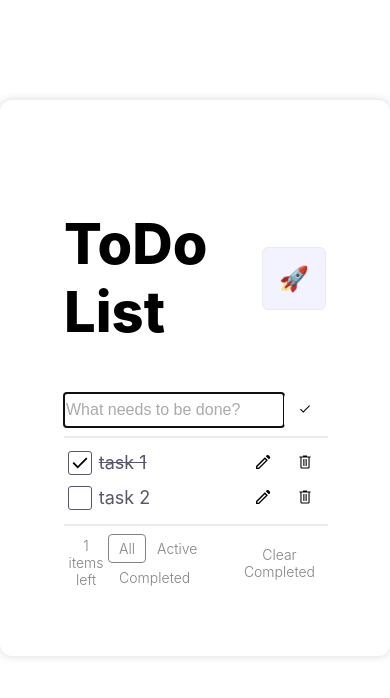
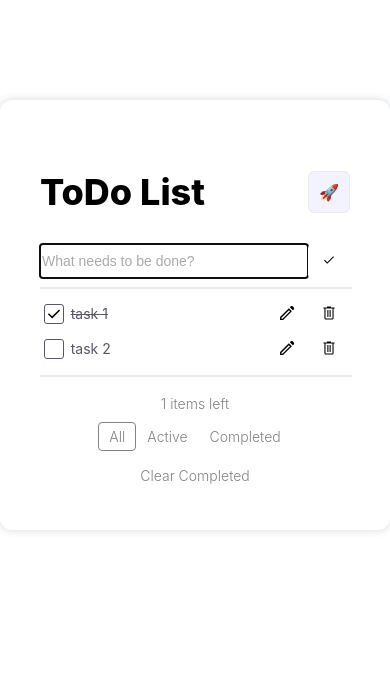
Before and after one commit to AnnaIgnatova/mindbox, a React (Create React App) app in the folder todo-app/: page / in a window 390 px wide. Shown: the top 698 px of the page. Built offline with nearby package versions, Linux system fonts and the light colour scheme.

Commit message:
feat: add media queries

```diff
--- a/todo-app/src/App.css
+++ b/todo-app/src/App.css
@@ -14,3 +14,10 @@
   border: 1px solid #ebebeb;
   width: 100%;
 }
+
+@media screen and (max-width: 650px) {
+  .todo-wrapper {
+    max-width: 400px;
+    padding: 40px;
+  }
+}
--- a/todo-app/src/components/Footer/index.tsx
+++ b/todo-app/src/components/Footer/index.tsx
@@ -21,7 +21,9 @@ export const Footer: React.FC<FooterProps> = ({
 }) => {
   return (
     <div className="footer">
-      <TextBlock>{leftItemsCount} items left</TextBlock>
+      <div>
+        <TextBlock>{leftItemsCount} items left</TextBlock>
+      </div>
       <div>
         {LIST_LABELS.map((label) => (
           <Button
@@ -33,7 +35,9 @@ export const Footer: React.FC<FooterProps> = ({
           </Button>
         ))}
       </div>
-      <Button onClick={clearCompletedTasks}>Clear Completed</Button>
+      <div>
+        <Button onClick={clearCompletedTasks}>Clear Completed</Button>
+      </div>
     </div>
   );
 };
--- a/todo-app/src/components/Footer/style.css
+++ b/todo-app/src/components/Footer/style.css
@@ -2,4 +2,14 @@
   display: flex;
   justify-content: space-between;
   align-items: center;
+  flex-wrap: wrap;
 }
+
+@media screen and (max-width: 650px) {
+  .footer {
+    flex-direction: column;
+  }
+  .footer > div {
+    margin-top: 10px;
+  }
+}
--- a/todo-app/src/components/Header/style.css
+++ b/todo-app/src/components/Header/style.css
@@ -19,3 +19,22 @@
   font-weight: 800;
   line-height: normal;
 }
+
+@media screen and (max-width: 650px) {
+  .header > h2 {
+    font-size: 36px;
+  }
+  .header > div {
+    padding: 10px;
+    font-size: 16px;
+  }
+}
+
+@media screen and (max-width: 350px) {
+  .header {
+    flex-direction: column-reverse;
+  }
+  .header > h2 {
+    font-size: 24px;
+  }
+}
--- a/todo-app/src/components/TodoContainer/TodoItem/index.tsx
+++ b/todo-app/src/components/TodoContainer/TodoItem/index.tsx
@@ -1,4 +1,4 @@
-import { ReactNode, useState } from "react";
+import { useState } from "react";
 
 import "./style.css";
 import { Button } from "../../UI/Button";
@@ -7,7 +7,6 @@ import { DeleteIcon } from "../../../assets/icons/DeleteIcon";
 import { Checkbox } from "../../UI/Checkbox";
 import { TodoItem } from "../../../types/todoList";
 import { TextInput } from "../../UI/TextInput";
-import { useTodoList } from "../../../hooks/useTodoList";
 
 interface TodoListItemProps {
   data: TodoItem;
--- a/todo-app/src/components/TodoContainer/index.tsx
+++ b/todo-app/src/components/TodoContainer/index.tsx
@@ -1,6 +1,7 @@
 import { TodoItem } from "../../types/todoList";
 import { TextBlock } from "../UI/TextBlock";
 import { TodoListItem } from "./TodoItem";
+import "./style.css";
 
 interface TodoContainerProps {
   currentTodoList: TodoItem[];
@@ -16,7 +17,7 @@ export const TodoContainer: React.FC<TodoContainerProps> = ({
   editTodoItem,
 }) => {
   return (
-    <div>
+    <div className="todo-list">
       {currentTodoList.length ? (
         currentTodoList.map((data) => (
           <TodoListItem
--- /dev/null
+++ b/todo-app/src/components/TodoContainer/style.css
@@ -0,0 +1,9 @@
+.todo-list {
+  max-height: 40vh;
+  overflow-y: auto;
+}
+@media screen and (max-width: 560px) {
+  .todo-list {
+    max-height: 30vh;
+  }
+}
--- a/todo-app/src/components/UI/Checkbox/style.css
+++ b/todo-app/src/components/UI/Checkbox/style.css
@@ -33,3 +33,13 @@
 .checkbox-container.checked span {
   text-decoration: line-through;
 }
+
+@media screen and (max-width: 650px) {
+  .checkbox {
+    width: 20px;
+    height: 20px;
+  }
+  .checkbox-container span {
+    font-size: 14px;
+  }
+}
--- a/todo-app/src/components/UI/TextInput/style.css
+++ b/todo-app/src/components/UI/TextInput/style.css
@@ -16,3 +16,10 @@
   align-items: center;
   width: 100%;
 }
+
+@media screen and (max-width: 650px) {
+  .text-input,
+  .text-input::placeholder {
+    font-size: 14px;
+  }
+}
--- a/todo-app/src/index.css
+++ b/todo-app/src/index.css
@@ -7,3 +7,19 @@ body {
   box-sizing: border-box;
   margin: 0 auto;
 }
+
+::-webkit-scrollbar {
+  width: 8px;
+  height: 8px;
+  border-radius: 8px;
+  opacity: 0.4;
+}
+
+::-webkit-scrollbar {
+  background: #f0f3f7;
+}
+
+::-webkit-scrollbar-thumb {
+  background: #c1c6cc;
+  border-radius: 8px;
+}
```
